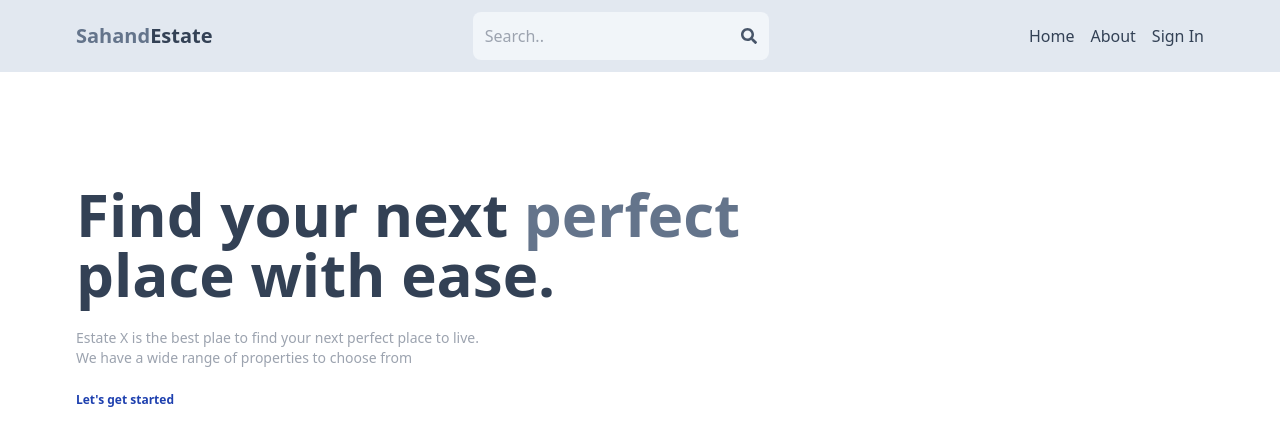
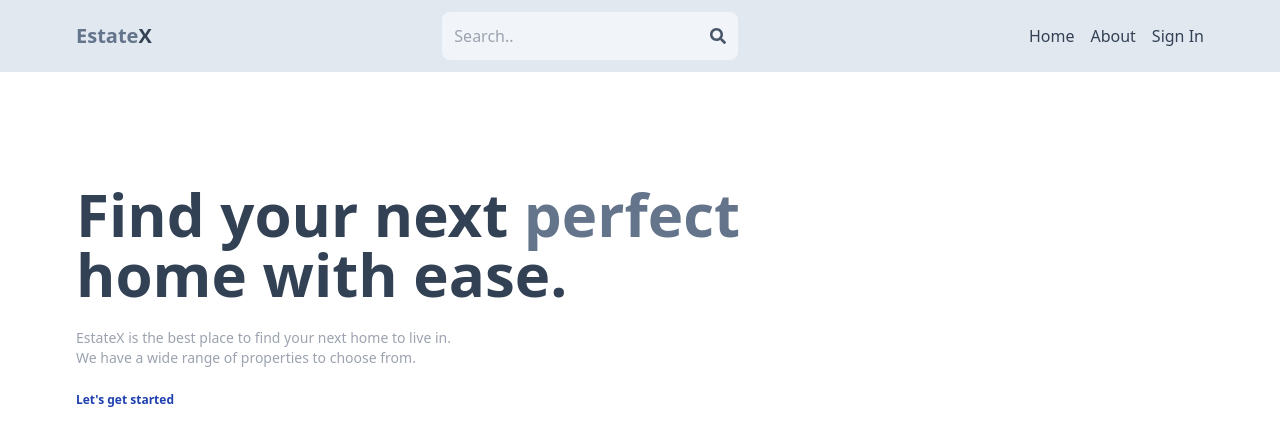
Before and after one commit to stevethomas13/estate-x, a React (Vite) app in the folder client/: page / in a window 1280 px wide. Shown: the top 446 px of the page. Built offline with nearby package versions, Linux system fonts and the light colour scheme; no server answers.

Commit message:
fixed spelling mistakes

```diff
--- a/client/src/components/Navbar.jsx
+++ b/client/src/components/Navbar.jsx
@@ -30,8 +30,8 @@ const Navbar = () => {
             <div className='flex justify-between items-center max-w-6xl mx-auto p-3'>
                 <Link to='/'>
                     <h1 className='font-bold text-sm sm:text-xl flex flex-wrap'>
-                        <span className='text-slate-500'>Sahand</span>
-                        <span className='text-slate-700'>Estate</span>
+                        <span className='text-slate-500'>Estate</span>
+                        <span className='text-slate-700'>X</span>
                     </h1>
                 </Link>
 
--- a/client/src/pages/Home.jsx
+++ b/client/src/pages/Home.jsx
@@ -55,12 +55,12 @@ function Home() {
                 <h1 className="text-slate-700 font-bold text-3xl lg:text-6xl">
                     Find your next <span className='text-slate-500'>perfect</span>
                     <br />
-                    place with ease.
+                    home with ease.
                 </h1>
                 <div className="text-gray-400 text-xs sm:text-sm">
-                    Estate X is the best plae to find your next perfect place to live.
+                    EstateX is the best place to find your next home to live in.
                     <br />
-                    We have a wide range of properties to choose from
+                    We have a wide range of properties to choose from.
                 </div>
                 <Link to={'/search'}
                         className="text-xs sm:text text-blue-800 font-bold hover:underline">
```
